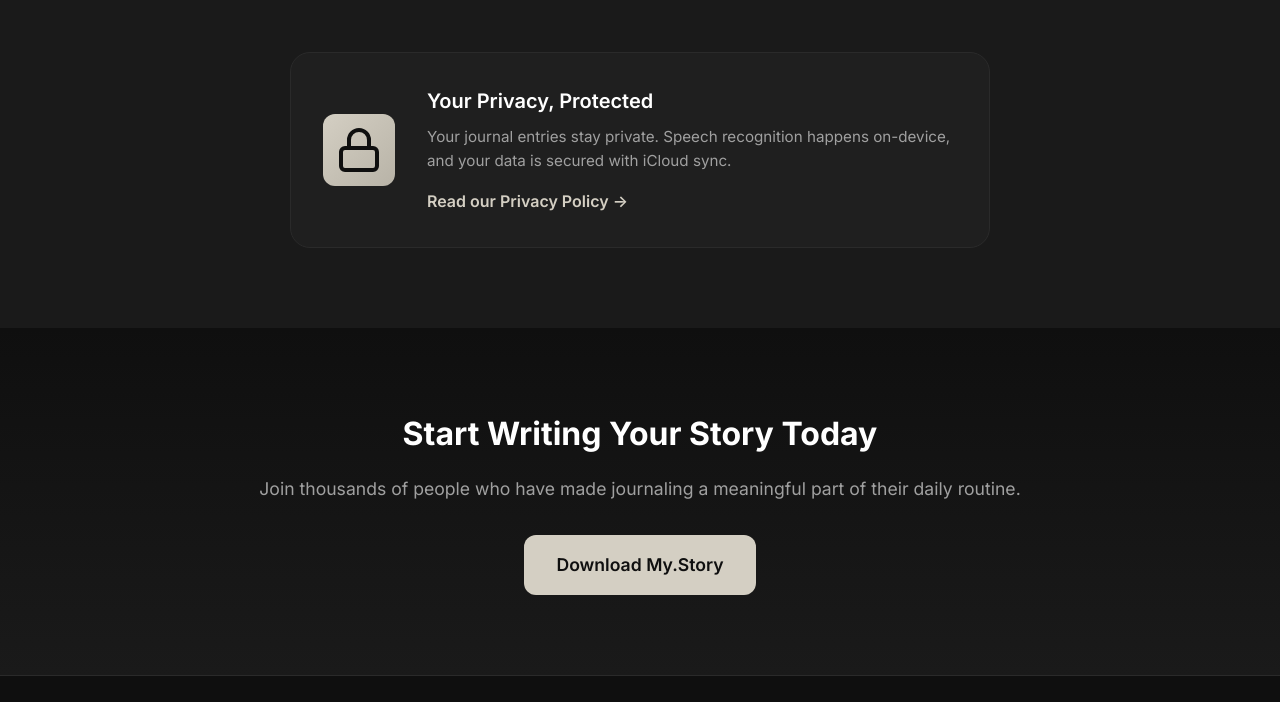
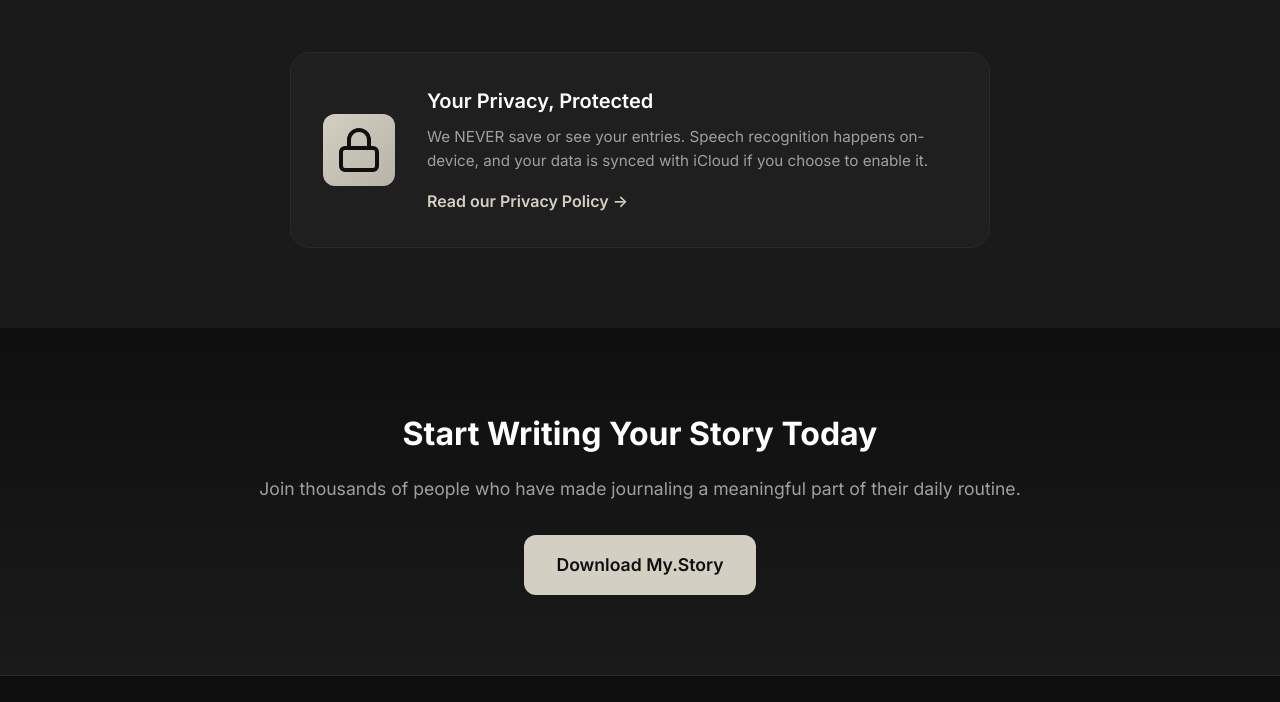
Before and after one commit to JJGayso/mystory-landing, a plain HTML site: page index.html in a window 1280 px wide. Shown: the part 2400-3102 px from the top of the page. Drawn offline with Linux system fonts and the light colour scheme.

Commit message:
privacy language updates

```diff
--- a/index.html
+++ b/index.html
@@ -181,8 +181,8 @@
                 </div>
                 <div class="privacy-text">
                     <h3>Your Privacy, Protected</h3>
-                    <p>Your journal entries stay private. Speech recognition happens on-device, and your data is secured
-                        with iCloud sync.</p>
+                    <p>We NEVER save or see your entries. Speech recognition happens on-device, and your data is synced
+                        with iCloud if you choose to enable it.</p>
                     <a href="privacy.html" class="link">Read our Privacy Policy &rarr;</a>
                 </div>
             </div>
```
